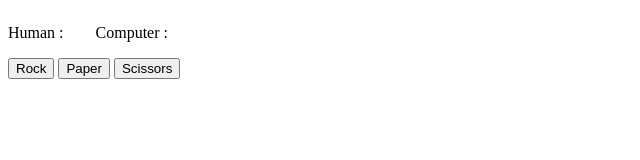
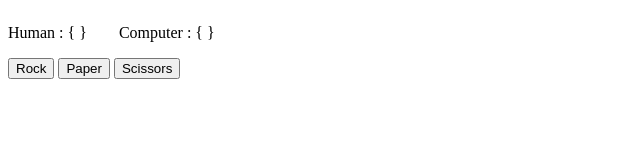
Before and after one commit to scribeNcode/rps-odin-game, a plain HTML site: page index.html in a window 1280 px wide. Shown: the full height of the page, 0-640 px from the left. Drawn offline with Linux system fonts and the light colour scheme.

Commit message:
add user and computer current score

```diff
--- a/index.html
+++ b/index.html
@@ -8,12 +8,14 @@
 </head>
 <body>
     <div class="choiceBoard">
-        <P>Human : <span id="humanChoiceDisplay"></span></P>
-        <P>Computer : <span id="computerChoiceDisplay"></span></P>
+        <P>Human : <span id="humanChoiceDisplay"></span> { <span id="userCurrentScore"></span>   } </P>
+        <P>Computer : <span id="computerChoiceDisplay"></span> { <span id="computerCurrentScore"></span>}</P>
     </div>
     <button id="rock">Rock</button>
     <button id="paper">Paper</button>
     <button id="scissors">Scissors</button>
+
+    <div id="roundResult"></div>
     <script src="script.js"></script>
 </body>
 </html>
```
